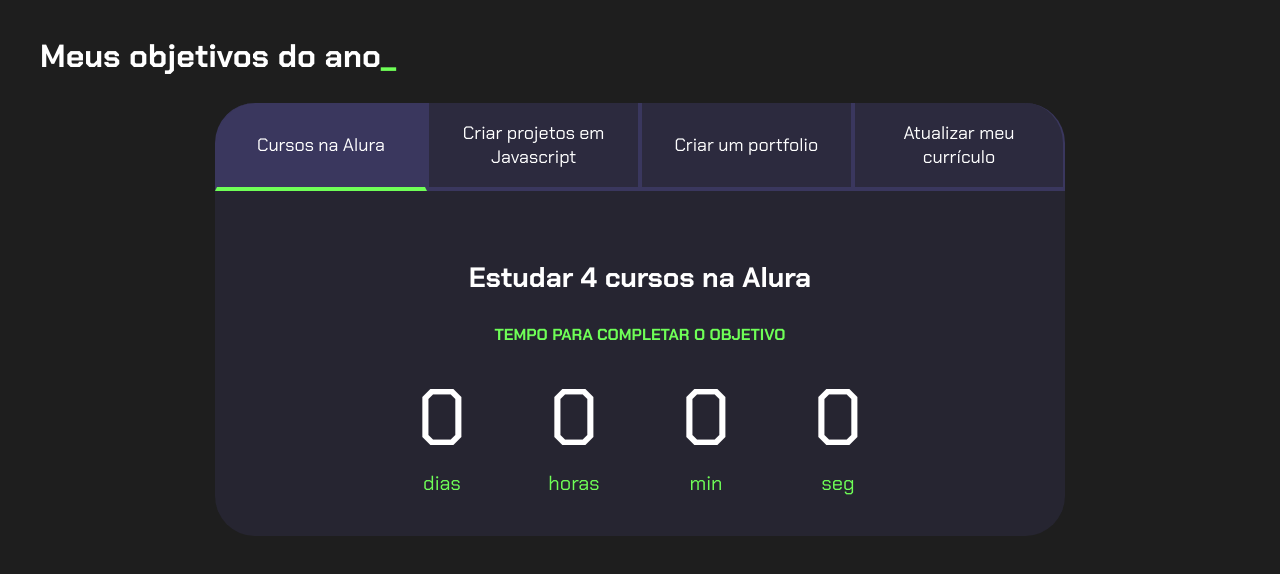
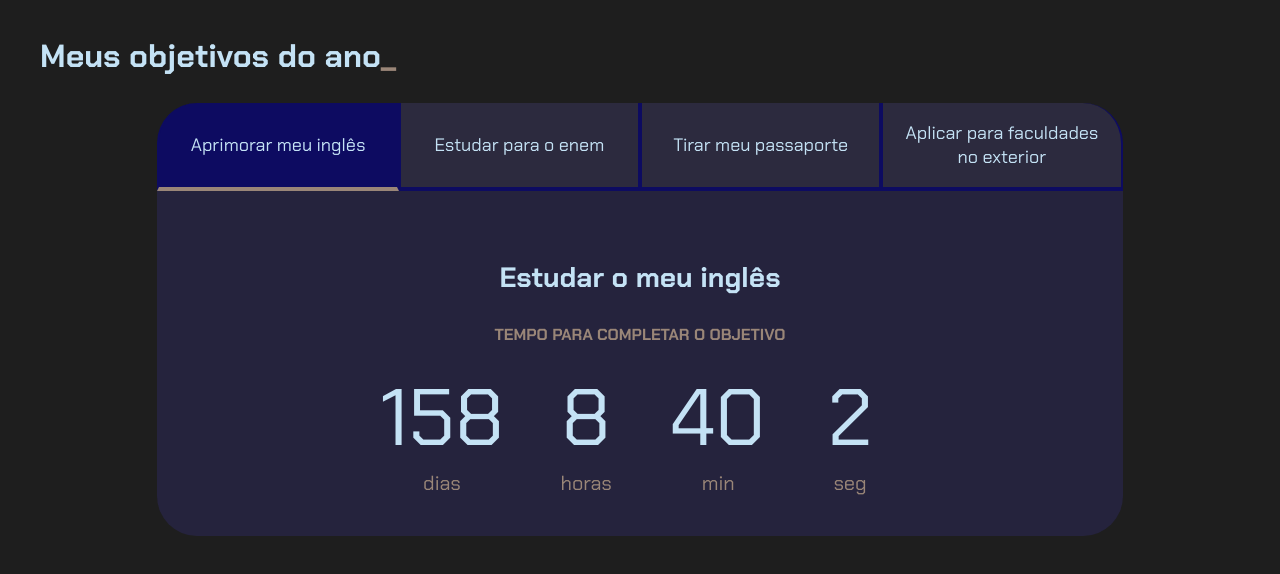
Before and after one commit to pedro005857/projetodevida, a plain HTML site: page index.html in a window 1280 px wide. Drawn offline with Linux system fonts and the light colour scheme.

Commit message:
Add files via upload

```diff
--- a/index.html
+++ b/index.html
@@ -13,14 +13,14 @@
         <h2 class="titulo-principal">Meus objetivos do ano<span>_</span></h2>
         <div class="conteudo">
             <div class="botoes">
-                <button class="botao ativo">Cursos na Alura</button>
-                <button class="botao">Criar projetos em Javascript</button>
-                <button class="botao">Criar um portfolio</button>
-                <button class="botao">Atualizar meu currículo</button>
+                <button class="botao ativo">Aprimorar meu inglês</button>
+                <button class="botao">Estudar para o enem</button>
+                <button class="botao">Tirar meu passaporte</button>
+                <button class="botao">Aplicar para faculdades no exterior</button>
             </div>
             <div class="abas-textos">
                 <div class="aba-conteudo ativo">
-                    <h3 class="aba-conteudo-titulo-principal">Estudar 4 cursos na Alura</h3>
+                    <h3 class="aba-conteudo-titulo-principal">Estudar o meu inglês</h3>
                     <h4 class="aba-conteudo-titulo-secundario">Tempo para completar o objetivo</h4>
                     <div class="contador">
                         <div class="contador-digito">
@@ -42,7 +42,7 @@
                     </div>
                 </div>
                 <div class="aba-conteudo">
-                    <h3 class="aba-conteudo-titulo-principal">Criar 5 projetos em Javascript</h3>
+                    <h3 class="aba-conteudo-titulo-principal">Me prepara para o enem</h3>
                     <h4 class="aba-conteudo-titulo-secundario">Tempo para completar o objetivo</h4>
                     <div class="contador">
                         <div class="contador-digito">
@@ -64,7 +64,7 @@
                     </div>
                 </div>
                 <div class="aba-conteudo">
-                    <h3 class="aba-conteudo-titulo-principal">Criar um portfolio com os meus 3 melhores projetos</h3>
+                    <h3 class="aba-conteudo-titulo-principal">Tirar para obter meu visto</h3>
                     <h4 class="aba-conteudo-titulo-secundario">Tempo para completar o objetivo</h4>
                     <div class="contador">
                         <div class="contador-digito">
@@ -86,7 +86,7 @@
                     </div>
                 </div>
                 <div class="aba-conteudo">
-                    <h3 class="aba-conteudo-titulo-principal">Atualizar meu curriculo com os certificados da Alura</h3>
+                    <h3 class="aba-conteudo-titulo-principal">Ver oportunidades de estudar fora</h3>
                     <h4 class="aba-conteudo-titulo-secundario">Tempo para completar o objetivo</h4>
                     <div class="contador">
                         <div class="contador-digito">
--- a/main.js
+++ b/main.js
@@ -15,10 +15,10 @@
 }
 
 const contadores = document.querySelectorAll(".contador");
-const tempoObjetivo1 = new Date("2023-10-05T00:00:00");
-const tempoObjetivo2 = new Date("2023-12-05T00:00:00");
-const tempoObjetivo3 = new Date("2023-12-30T00:00:00");
-const tempoObjetivo4 = new Date("2024-02-01T00:00:00");
+const tempoObjetivo1 = new Date("2026-12-05T00:00:00");
+const tempoObjetivo2 = new Date("2026-07-01T00:00:00");
+const tempoObjetivo3 = new Date("2026-11-30T00:00:00");
+const tempoObjetivo4 = new Date("2026-09-01T00:00:00");
 
 const tempos = [tempoObjetivo1, tempoObjetivo2, tempoObjetivo3, tempoObjetivo4];
 
--- a/style.css
+++ b/style.css
@@ -2,11 +2,11 @@
 
 :root {
     --cor-de-fundo: #1E1E1E;
-    --verde: #6FFF57;
-    --branco: #FFFFFF;
-    --botao-ativo: #3A375E;
+    --verde: #9A8678;
+    --branco: #C4E2F5;
+    --botao-ativo: #0D0B61;
     --botao-inativo: rgba(58, 55, 94, 0.5);
-    --texto-fundo: rgba(58, 55, 94, 0.3);
+    --texto-fundo: rgba(53, 46, 132, 0.3);
 }
 
 body {
```
